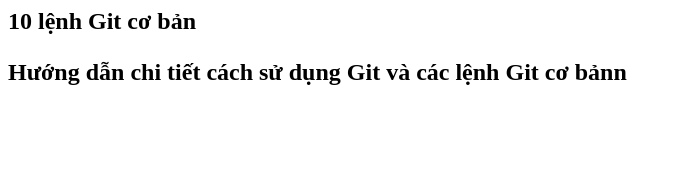
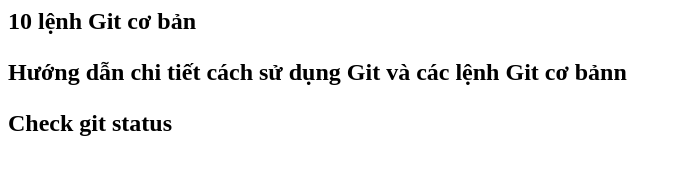
Before and after one commit to haovaaa/github_demo, a plain HTML site: page index.html in a window 1280 px wide. Shown: the whole page, without its empty margins (0-680 px from the left). Drawn offline with Linux system fonts and the light colour scheme.

Commit message:
Test status add it

```diff
--- a/index.html
+++ b/index.html
@@ -8,5 +8,6 @@
 <body>
     <h2> 10 lệnh  Git  cơ  bản <h2>
         <p> Hướng  dẫn  chi  tiết cách  sử  dụng Git  và  các  lệnh  Git  cơ  bảnn<p>
+            <span> Check  git  status  <span>
 </body>
 </html>
```
